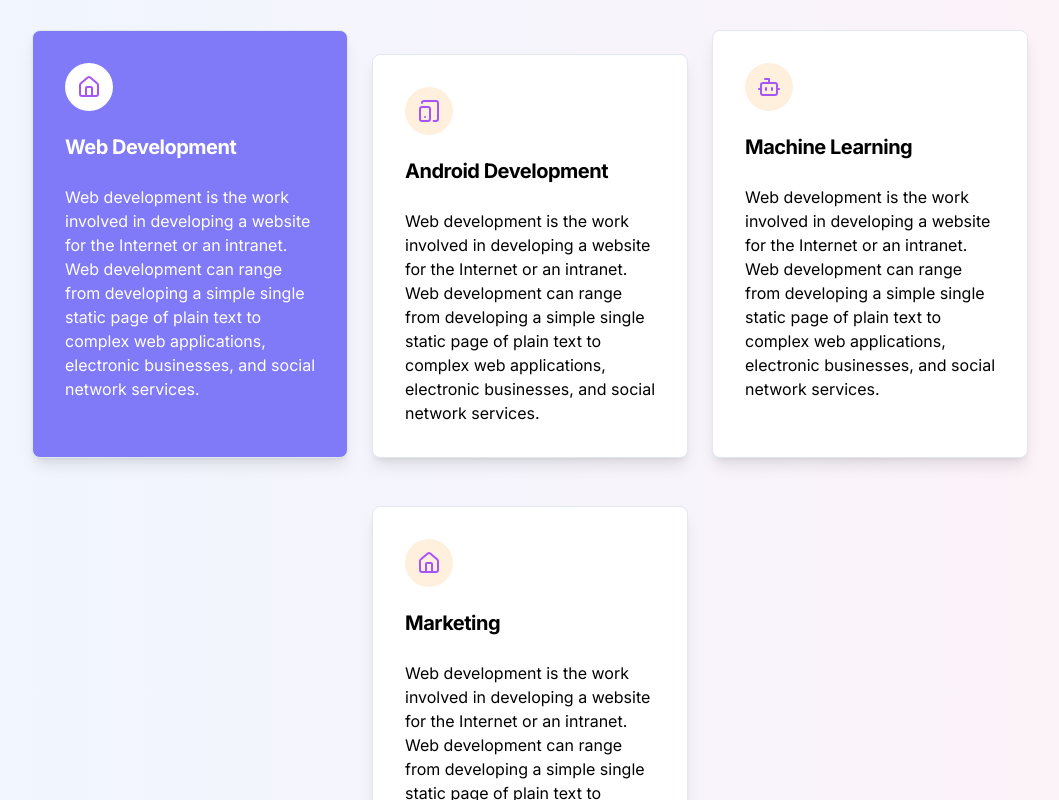
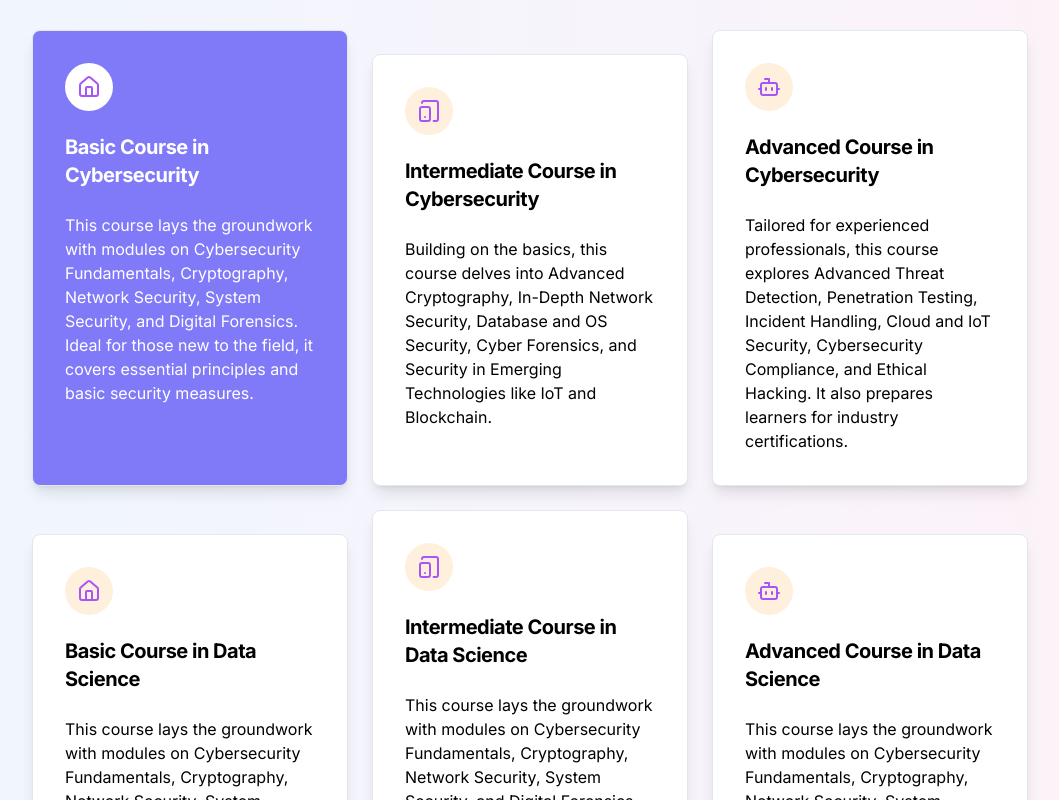
Before and after one commit to ajiteshkumar9315/edublend, a Next.js app: page / in a window 1280 px wide. Shown: the part 1340-2140 px from the top of the page, without its empty margins (110-1169 px from the left). Built offline with nearby package versions, Linux system fonts and the light colour scheme.

Commit message:
adding about and card section. also some changes on nav and icons

```diff
--- a/app/about/page.tsx
+++ b/app/about/page.tsx
@@ -2,9 +2,27 @@ import React from 'react'
 
 const About = () => {
   return (
-    <div>
-      About us
-    </div>
+    <>
+      About <br />
+      <br />
+<h1>For the New Age Skills</h1> <br />
+
+Welcome to Edublends Academy - Pioneering <br />
+Your Path to Professional Mastery <br />
+<br />
+At Edublends Academy, we envision education as a bridge to the future :- <br />
+portal where ambitious learners meet the evolving demands of the modern professional world. Founded with the intent to blend cutting-edge technology with practical, real-world applications, we stand as a beacon of innovation in skill development and career enhancement. <br />
+<br />
+Our Mission: Empowering Aspirations, Nurturing Talent:- <br />
+Our mission is to provide comprehensive, industry-aligned educational experiences. We focus on specialized training programs in fields like Data Science, AI, Cybersecurity, and more, ensuring our learners are not just educated but empowered. With a curriculum designed to foster practical proficiency and intellectual growth, our learners are equipped to excel in their chosen careers. <br />
+<br />
+Our Vision: Shaping the Future, One Learner at a Time:- <br />
+At Edublends Academy, we don’t just teach; we transform. Our vision is to create a world where education transcends traditional boundaries, fostering an environment where innovation, creativity, and critical thinking flourish. We aspire to be the catalyst for our learners, propelling them to new professional heights. <br />
+<br />
+Join Us on Your Journey to Success:- <br />
+Whether you are a working professional seeking to upgrade your skills, a student aspiring to enter the corporate world, or simply a lifelong learner, Edublends Academy is your partner in growth and success. Explore our programs and take the first step towards realizing your potential.
+Welcome to the Edublends family - where your future begins. <br />
+    </>
   )
 }
 
--- a/components/appbar.tsx
+++ b/components/appbar.tsx
@@ -24,7 +24,7 @@ const AppBar = () => {
       <div className="container flex h-16 items-center justify-between px-4 sm:px-6 lg:px-8">
         <div className="flex items-center gap-10">
           <Link href={"/"} className="text-primary font-black">
-            KnownVex
+          Edublends
           </Link>
 
           <DropdownMenu>
@@ -37,7 +37,7 @@ const AppBar = () => {
               </div>
             </DropdownMenuTrigger>
             <DropdownMenuContent className="w-56">
-              <DropdownMenuSub>
+              {/* <DropdownMenuSub>
                 <DropdownMenuSubTrigger className="flex items-center">
                   <span>Computer Science</span>
                 </DropdownMenuSubTrigger>
@@ -47,10 +47,10 @@ const AppBar = () => {
                   <DropdownMenuItem>AI</DropdownMenuItem>
                   <DropdownMenuItem>DevOps</DropdownMenuItem>
                 </DropdownMenuSubContent>
-              </DropdownMenuSub>
+              </DropdownMenuSub> */}
 
-              <DropdownMenuItem>Finance</DropdownMenuItem>
-              <DropdownMenuItem>HR</DropdownMenuItem>
+              <DropdownMenuItem>Data Science</DropdownMenuItem>
+              <DropdownMenuItem>Cyber Security</DropdownMenuItem>
             </DropdownMenuContent>
           </DropdownMenu>
           <Link
--- a/components/footer.tsx
+++ b/components/footer.tsx
@@ -92,21 +92,23 @@ const Footer = () => {
             />
           </div>
           <div className="text-center text-sm">
-            <p>© 2019 Lift Media Online S.L.</p>
-            <p>Ronda Sant Pere 52, 08010 Barcelona,</p>
+            <p> © 2024 Made by Edublends Academy Private Limited</p>
+            {/* <p>Ronda Sant Pere 52, 08010 Barcelona,</p>
             <p>
               Inscripción en el Registro Mercantil de Barcelona. Tomo 46606,
               Folio 37, Hoja 525271.
-            </p>
+            </p> */}
           </div>
-          <div className="flex gap-2 items-center self-end mt-8 font-medium">
+          <br />
+          <img src="./images/icon2.webp" alt="" />
+          {/* <div className="flex gap-2 items-center self-end mt-8 font-medium">
             <span>100% Safe and secure Payments with</span>
             <img
               className="p-1 bg-white"
               src="./images/razerPay.svg"
               alt="RazerPay"
             />
-          </div>
+          </div> */}
         </div>
       </div>
     </footer>
--- a/components/homePage/aboutus.tsx
+++ b/components/homePage/aboutus.tsx
@@ -29,7 +29,7 @@ const Aboutus = () => {
             Empowering Students for Successful Careers
           </h3>
           <p className="mt-4 text-gray-600 text-sm leading-relaxed">
-            Knowvex is an Innovative Coach Platform designed to assist Students
+          Edublends is an Innovative Coach Platform designed to assist Students
             with Internships, Professional training Programs, Career guidance,
             and mentorship. Our Aim is to bridge the gap between Education and
             Employment, providing Students with the resources and support they
--- a/components/homePage/cards.tsx
+++ b/components/homePage/cards.tsx
@@ -7,27 +7,44 @@ import Reveal from "../animation/reveal";
 const cardData = [
   {
     icon: <Home />,
-    title: "Web Development",
+    title: "Basic Course in Cybersecurity",
     description:
-      "Web development is the work involved in developing a website for the Internet or an intranet. Web development can range from developing a simple single static page of plain text to complex web applications, electronic businesses, and social network services.",
+      "This course lays the groundwork with modules on Cybersecurity Fundamentals, Cryptography, Network Security, System Security, and Digital Forensics. Ideal for those new to the field, it covers essential principles and basic security measures.",
   },
   {
     icon: <TabletSmartphone />,
-    title: "Android Development",
+    title: "Intermediate Course in Cybersecurity",
     description:
-      "Web development is the work involved in developing a website for the Internet or an intranet. Web development can range from developing a simple single static page of plain text to complex web applications, electronic businesses, and social network services.",
+      "Building on the basics, this course delves into Advanced Cryptography, In-Depth Network Security, Database and OS Security, Cyber Forensics, and Security in Emerging Technologies like IoT and Blockchain.",
   },
   {
     icon: <Bot />,
-    title: "Machine Learning",
+    title: "Advanced Course in Cybersecurity",
     description:
-      "Web development is the work involved in developing a website for the Internet or an intranet. Web development can range from developing a simple single static page of plain text to complex web applications, electronic businesses, and social network services.",
+      "Tailored for experienced professionals, this course explores Advanced Threat Detection, Penetration Testing, Incident Handling, Cloud and IoT Security, Cybersecurity Compliance, and Ethical Hacking. It also prepares learners for industry certifications.",
+  },
+  // {
+  //   icon: <Home />,
+  //   title: "Marketing",
+  //   description:
+  //     "Web development is the work involved in developing a website for the Internet or an intranet. Web development can range from developing a simple single static page of plain text to complex web applications, electronic businesses, and social network services.",
+  // },
+  {icon: <Home />,
+    title: "Basic Course in Data Science",
+    description:
+      "This course lays the groundwork with modules on Cybersecurity Fundamentals, Cryptography, Network Security, System Security, and Digital Forensics. Ideal for those new to the field, it covers essential principles and basic security measures.",
   },
   {
-    icon: <Home />,
-    title: "Marketing",
+    icon: <TabletSmartphone />,
+    title: "Intermediate Course in Data Science",
     description:
-      "Web development is the work involved in developing a website for the Internet or an intranet. Web development can range from developing a simple single static page of plain text to complex web applications, electronic businesses, and social network services.",
+      "This course lays the groundwork with modules on Cybersecurity Fundamentals, Cryptography, Network Security, System Security, and Digital Forensics. Ideal for those new to the field, it covers essential principles and basic security measures..",
+  },
+  {
+    icon: <Bot />,
+    title: "Advanced Course in Data Science",
+    description:
+      "This course lays the groundwork with modules on Cybersecurity Fundamentals, Cryptography, Network Security, System Security, and Digital Forensics. Ideal for those new to the field, it covers essential principles and basic security measures.",
   },
 ];
 
```
Also changed, not shown: public/images/icon2.webp (added).
